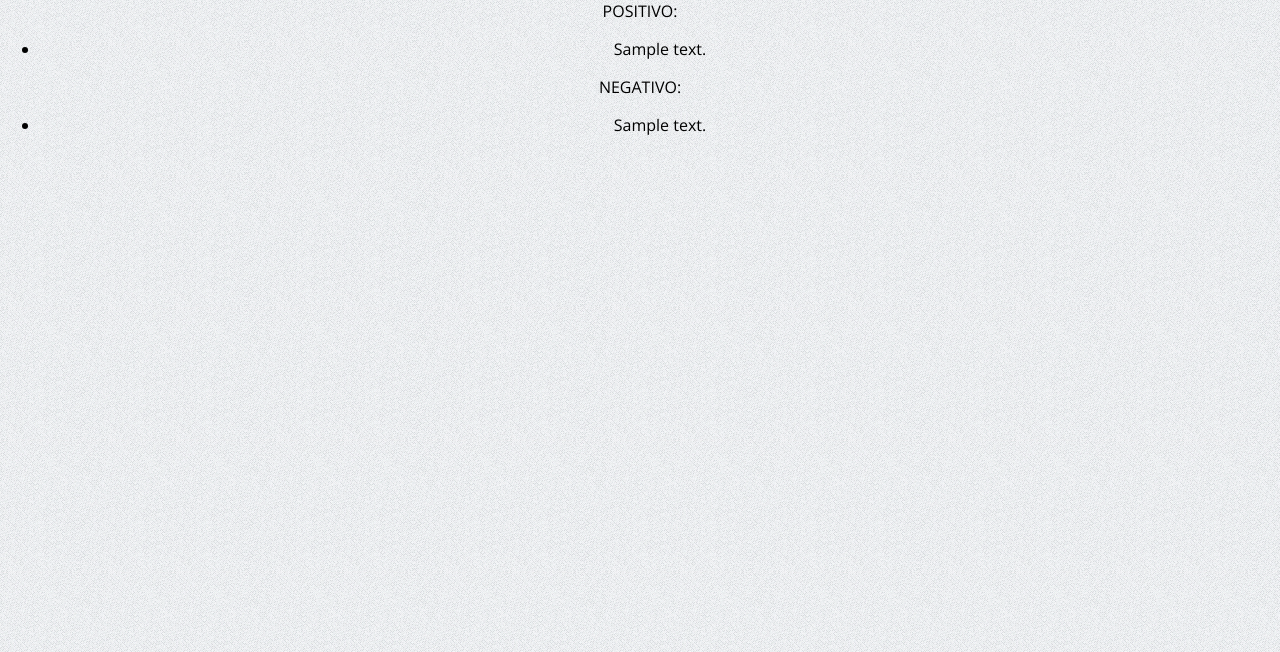
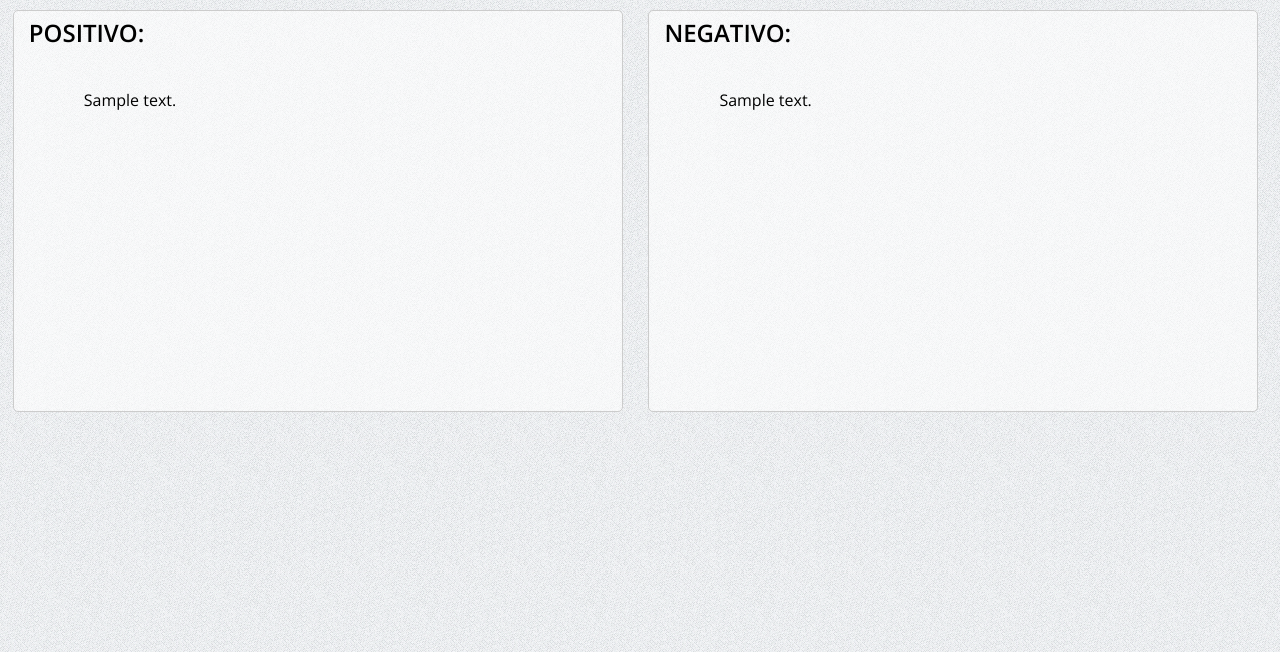
Before and after one commit to sidneijp/dojofeedback, a Flask app: template templates/feedback.html in a window 1280 px wide. Shown: the top 652 px of the page. Run offline with Flask 2, Linux system fonts and the light colour scheme; the template is opened without the code that fills it: most values are stand-ins (such as "Sample title", 1, 10 or a date in 2020); some libraries are stand-ins or nearby versions.

Commit message:
Alterados os estilos, estilizada a tela de feedback(com hide dos comentários) e alterado para enviar o comentário em um único clique

```diff
--- a/core/__init__.py
+++ b/core/__init__.py
@@ -5,6 +5,7 @@ import os
 
 
 connect('app5623357', host=os.environ['MONGOHQ_URL'])
+#connect('app5623357', host='localhost')
 
 app = Flask(__name__, static_folder='../static', template_folder='../templates')
 app.secret_key = 'dojofeedback'
--- a/static/css/style.css
+++ b/static/css/style.css
@@ -2,7 +2,6 @@ body{
     font-family: 'Open Sans', sans-serif;
     background: url(../img/background.jpg);
     margin:0 auto;
-    text-align: center;
 }
 
 
@@ -105,45 +82,65 @@ body{
     -webkit-border-radius: 5px 5px 5px 5px;
     border-radius: 5px 5px 5px 5px;
     box-shadow: 0px 5px 5px #888888;
-
-     font-weight: bold;
+    font-weight: bold;
 }
 
 .nome:hover{
-
     background-color: #3399cc;
-
 }
 
 /*  comentarios   */
 
 .container{
-    float: left;
     width: 100%;
     min-width: 900px;
+    text-align:center;
     height: auto;
-
-
-
 }
 
-.positivo{
-
-    text-align: center;
-   margin-top: 50px;
-
-
-}
-
-.selc{
-    margin-top: 20px;
+.form_novo{
+    width:100%;
+    text-align:center;
 }
 
 
 .salvar{
-
-
-  float: left;
-  margin: 20px 0 0 622px;
+    margin: 20px 0px 0px 0px;
+    text-align:center;
 
 }
+
+.comentarios_feed{
+    float: left;
+    width:47.5%;
+    min-height:400px;
+    margin:10px 1% 10px 1%;
+    -moz-border-radius: 5px 5px 5px 5px;
+    -webkit-border-radius: 5px 5px 5px 5px;
+    border-radius: 5px 5px 5px 5px;
+    border:1px solid #CCC;
+    background-color:rgba(255,255,255,0.6);
+    overflow: auto;
+}
+
+.comentarios_feed h2{
+    margin:0px 0px 5px 10px;
+    padding:5px;
+    text-align: left;
+}
+
+.comentarios_feed ul{
+    list-style:none;
+    margin:0px;
+    padding:10px;
+}
+
+.comentarios_feed li{
+    margin:0px 50px 0px 50px;
+    padding:20px 10px 20px 10px;
+    border-bottom: 1px solid #CCC;
+}
+
+.comentarios_feed li:last-child{
+    border:0px;
+}
--- a/templates/feedback.html
+++ b/templates/feedback.html
@@ -2,28 +2,50 @@
 <html lang="en-US">
 <head>
     <meta charset="UTF-8">
-    <link rel="stylesheet" type="text/css"
-        href="{{ url_for('static', filename='css/style.css') }}">
-    <link href='http://fonts.googleapis.com/css?family=Open+Sans:400,600'
-        rel='stylesheet' type='text/css'>
+    <link rel="stylesheet" type="text/css" href="{{ url_for('static', filename='css/style.css') }}">
+    <link href='http://fonts.googleapis.com/css?family=Open+Sans:400,600' rel='stylesheet' type='text/css'>
     <title> Dojo Feedback</title>
+    <script type="text/javascript" src="{{ url_for('static', filename='js/jquery.js') }}"></script>
+    <script>
+    $(document).ready(function() {
+        $('.comentarios_feed').toggle(
+
+            function(){
+                $(this).find('div').css("visibility","hidden");
+                $(this).css("background-color","rgb(0, 0, 0)").css("opacity","0.2");
+            },
+
+            function(){
+                $(this).find('div').attr("style", "");
+                $(this).attr("style", "");
+            }
+        );
+    });
+    </script>
+
 </head>
 <body>
-    POSITIVO:
-    <div class='positives'>
+
+    <div class='comentarios_feed' id="positivos">
+        <div>
+            <h2>POSITIVO:</h2>
             <ul>
                 {% for comment in dojo.positives() %}
                     <li>{{ comment.description }}</li>
                 {% endfor %}
             </ul>
         </div>
-    NEGATIVO:
-    <div class='negatives'>
+    </div>
+
+    <div class='comentarios_feed' id="negativos">
+        <div>
+            <h2>NEGATIVO:</h2>
             <ul>
                 {% for comment in dojo.negatives() %}
                     <li>{{ comment.description }}</li>
                 {% endfor %}
             </ul>
         </div>
+    </div>
 </body>
 </html>
```
Also changed, not shown: other parts of static/css/style.css (+10 -32 lines), templates/comentarios.html (+19 -9 lines), templates/dojo.html (+8 -13 lines). Lines whose indentation alone changed are shown as unchanged.
